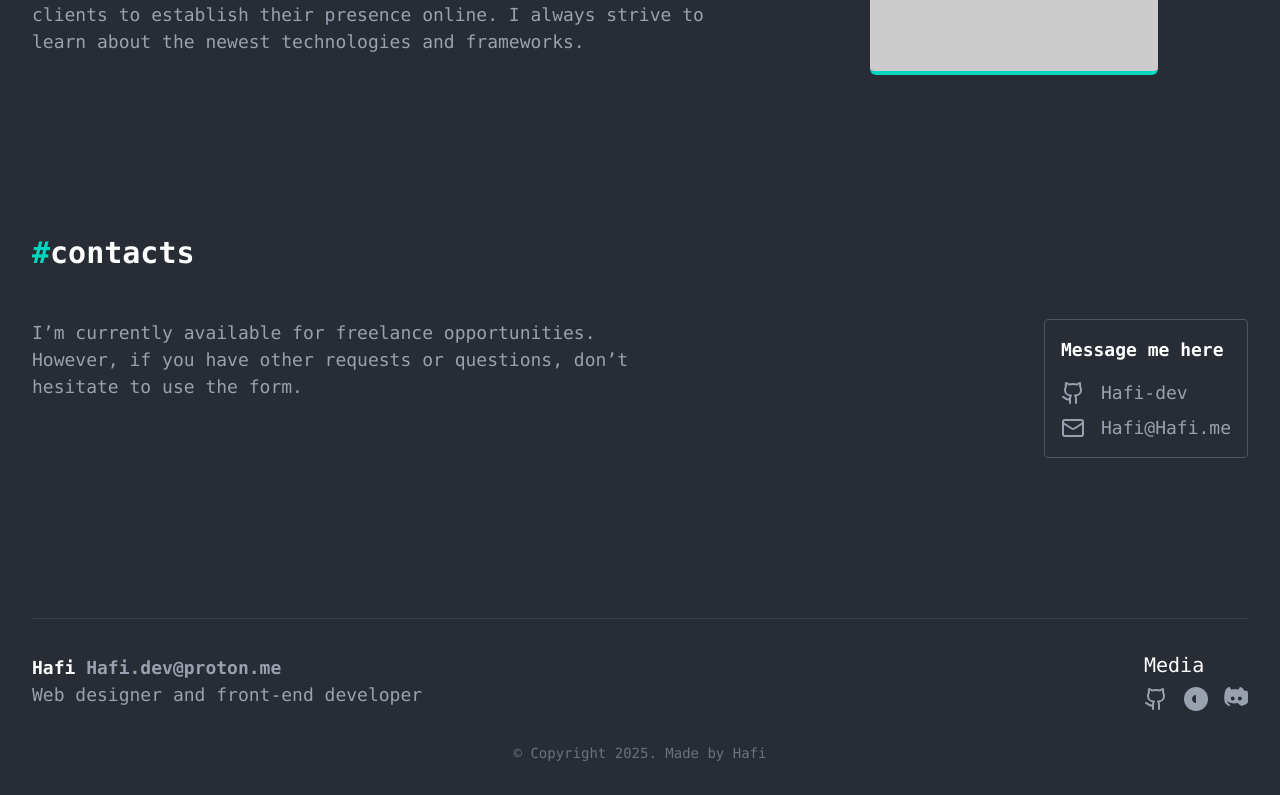
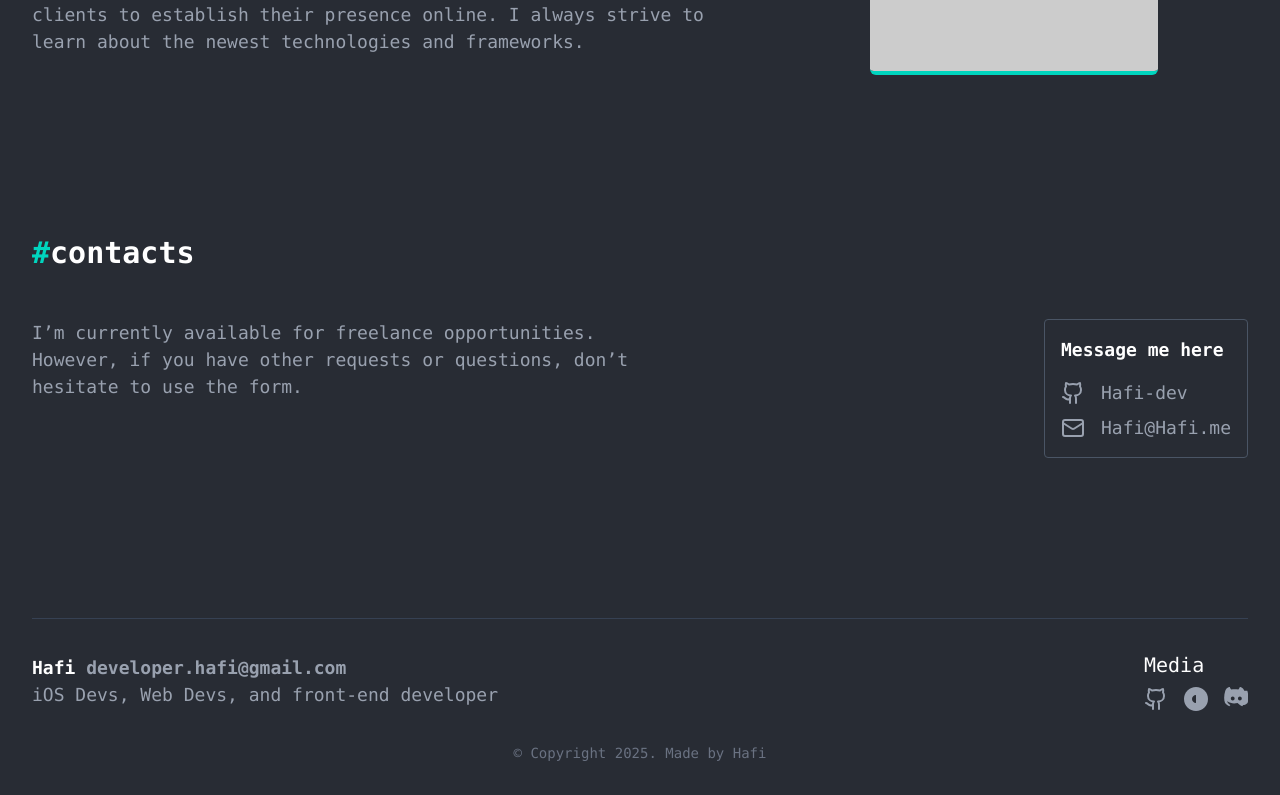
Before and after one commit to armstrony/armstrony.github.io, a React (Vite) app: page / in a window 1280 px wide. Shown: the part 2701-3496 px from the top of the page. Built offline with nearby package versions, Linux system fonts and the light colour scheme.

Commit message:
comment unused import and update footer

```diff
--- a/src/App.tsx
+++ b/src/App.tsx
@@ -1,5 +1,5 @@
 import "./App.css";
-import React from "react";
+// import React from "react";
 import Header from "./components/Header";
 import HeroSection from "./components/HeroSection";
 import QuoteSection from "./components/QuoteSection";
--- a/src/components/AboutMeSection.tsx
+++ b/src/components/AboutMeSection.tsx
@@ -1,4 +1,4 @@
-import React from "react";
+// import React from "react";
 import SectionTitle from "./SectionTitle";
 
 const AboutMeSection = () => {
--- a/src/components/ContactSection.tsx
+++ b/src/components/ContactSection.tsx
@@ -1,4 +1,4 @@
-import React from "react";
+// import React from "react";
 import SectionTitle from "./SectionTitle";
 import { Github, Mail } from "lucide-react";
 
--- a/src/components/Footer.tsx
+++ b/src/components/Footer.tsx
@@ -1,4 +1,4 @@
-import React from "react";
+// import React from "react";
 import { Github } from "lucide-react";
 
 const Footer = () => {
@@ -7,9 +7,11 @@
       <div className="flex flex-col md:flex-row justify-between items-center gap-4">
         <div className="text-center md:text-left">
           <p className="text-white font-semibold">
-            Hafi <span className="text-gray-400">Hafi.dev@proton.me</span>
+            Hafi <span className="text-gray-400">developer.hafi@gmail.com</span>
           </p>
-          <p className="text-gray-400">Web designer and front-end developer</p>
+          <p className="text-gray-400">
+            iOS Devs, Web Devs, and front-end developer
+          </p>
         </div>
         <div>
           <h3 className="text-white text-xl mb-2">Media</h3>
--- a/src/components/Header.tsx
+++ b/src/components/Header.tsx
@@ -1,4 +1,4 @@
-import React from "react";
+// import React from "react";
 
 const Header = () => {
   const navLinks = ["#projects", "#skills", "#about-me", "#contacts"];
--- a/src/components/QuoteSection.tsx
+++ b/src/components/QuoteSection.tsx
@@ -1,4 +1,4 @@
-import React from "react";
+// import React from "react";
 
 const QuoteSection = () => {
   return (
```
